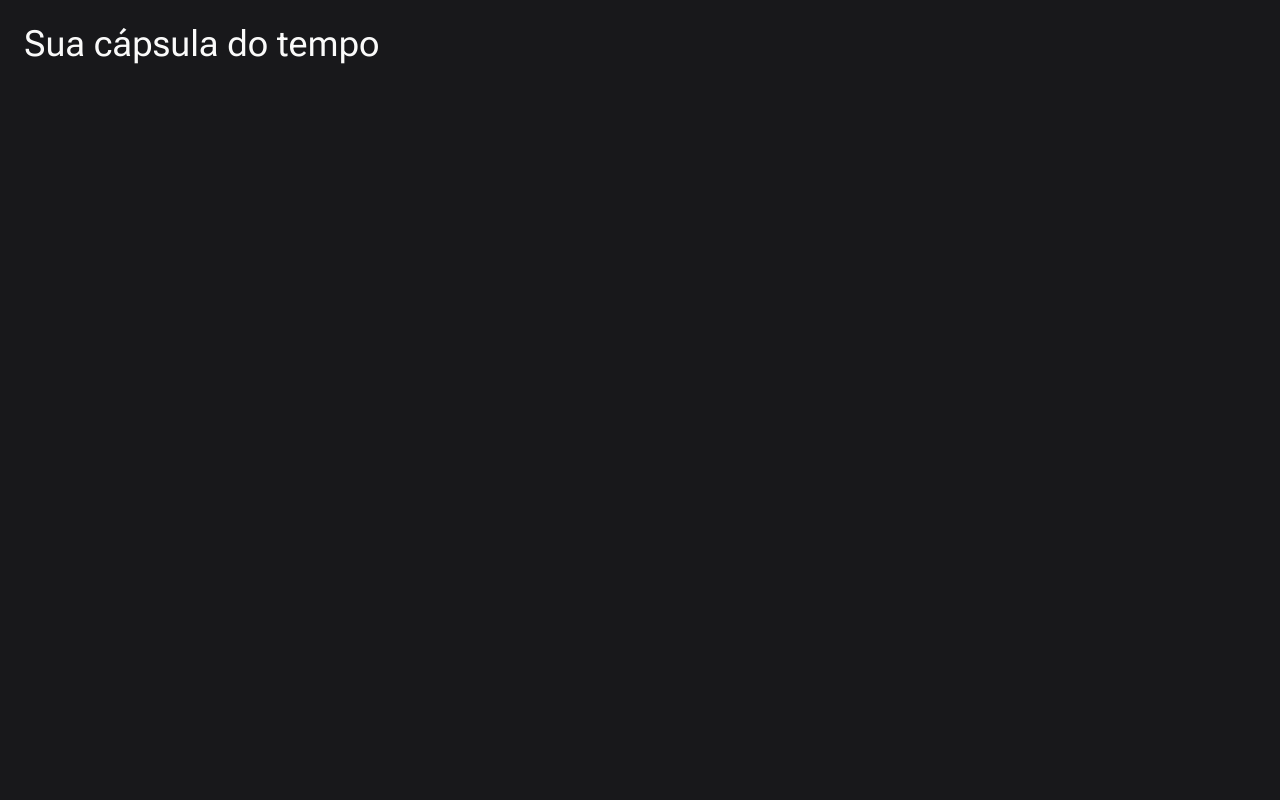
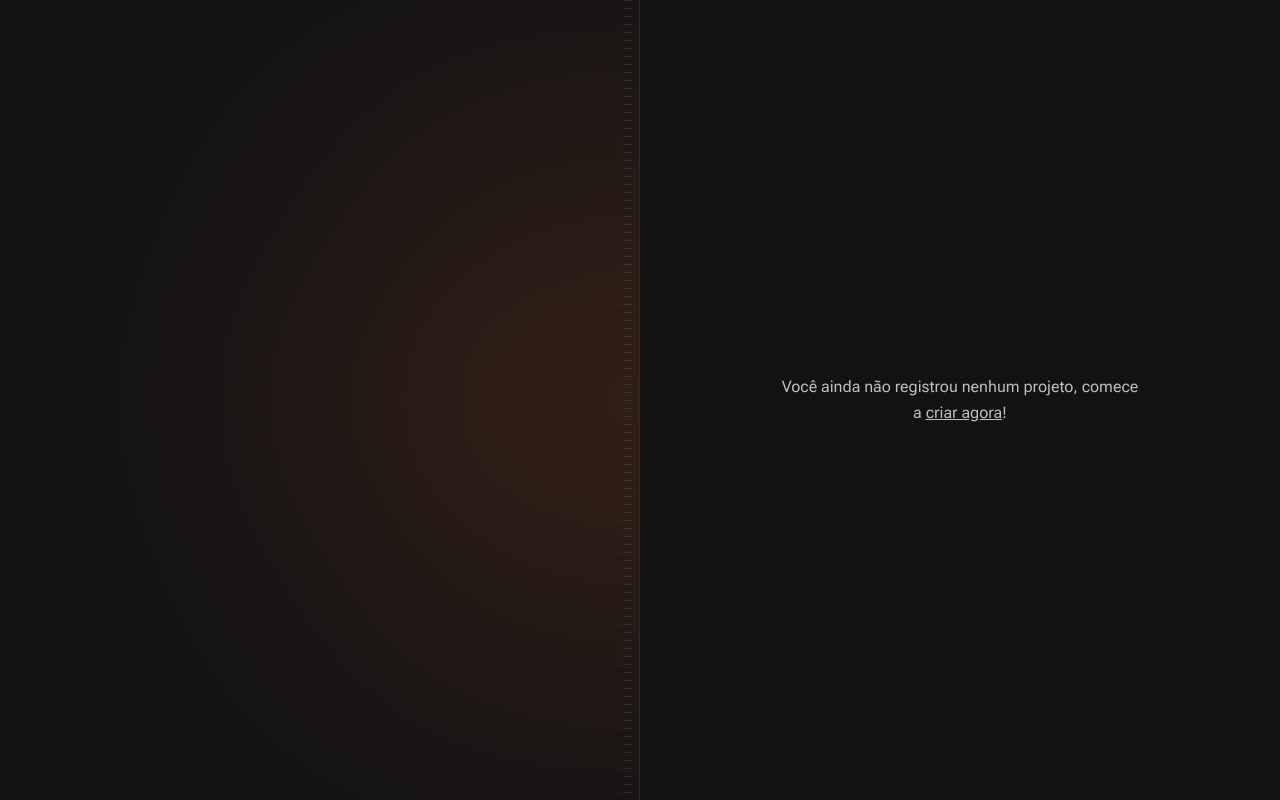
Before and after one commit to MariaGabrielaReis/nlw-12-spacetime-web, a Next.js app: page / in a window 1280 px wide. Built offline with nearby package versions, Linux system fonts and the light colour scheme; a web font is replaced by a local one.

Commit message:
feat: create blur, stripes and message on right

```diff
--- a/src/app/page.tsx
+++ b/src/app/page.tsx
@@ -1,7 +1,24 @@
 export default function Home() {
   return (
-    <div className="h-screen bg-zinc-900 text-zinc-50 p-6">
-      <h1 className="text-4xl font-bol">Sua cápsula do tempo</h1>
-    </div>
+    <main className="grid grid-cols-2 min-h-screen">
+      <div className="flex flex-col items-start justify-between px-28 py-16 relative overflow-hidden border-r border-white/10">
+        {/* Blur */}
+        <div className="absolute right-0 top-1/2 h-[208px] w-[526px] bg-orange-500 opacity-50 -translate-y-1/2 translate-x-1/2 rounded-full blur-full" />
+        {/* Stripes */}
+        <div className="absolute right-2 top-0 bottom-0 w-2 bg-stripes" />
+      </div>
+
+      <div className="flex flex-col p-16">
+        <div className="flex flex-1 items-center justify-center">
+          <p className="text-center leading-relaxed w-[360px]">
+            Você ainda não registrou nenhum projeto, comece a{" "}
+            <a href="" className="underline hover:text-gray-50">
+              criar agora
+            </a>
+            !
+          </p>
+        </div>
+      </div>
+    </main>
   );
 }
--- a/tailwind.config.js
+++ b/tailwind.config.js
@@ -50,6 +50,19 @@ module.exports = {
           900: "#7C2D12",
         },
       },
+
+      blur: {
+        full: "180px",
+      },
+
+      backgroundImage: {
+        stripes:
+          "linear-gradient(to bottom, rgba(255, 255, 255, 0.1), rgba(255, 255, 255, 0.1) 12.5%, transparent 12.5%, transparent)",
+      },
+
+      backgroundSize: {
+        stripes: "100% 8px",
+      },
     },
   },
   plugins: [],
```
